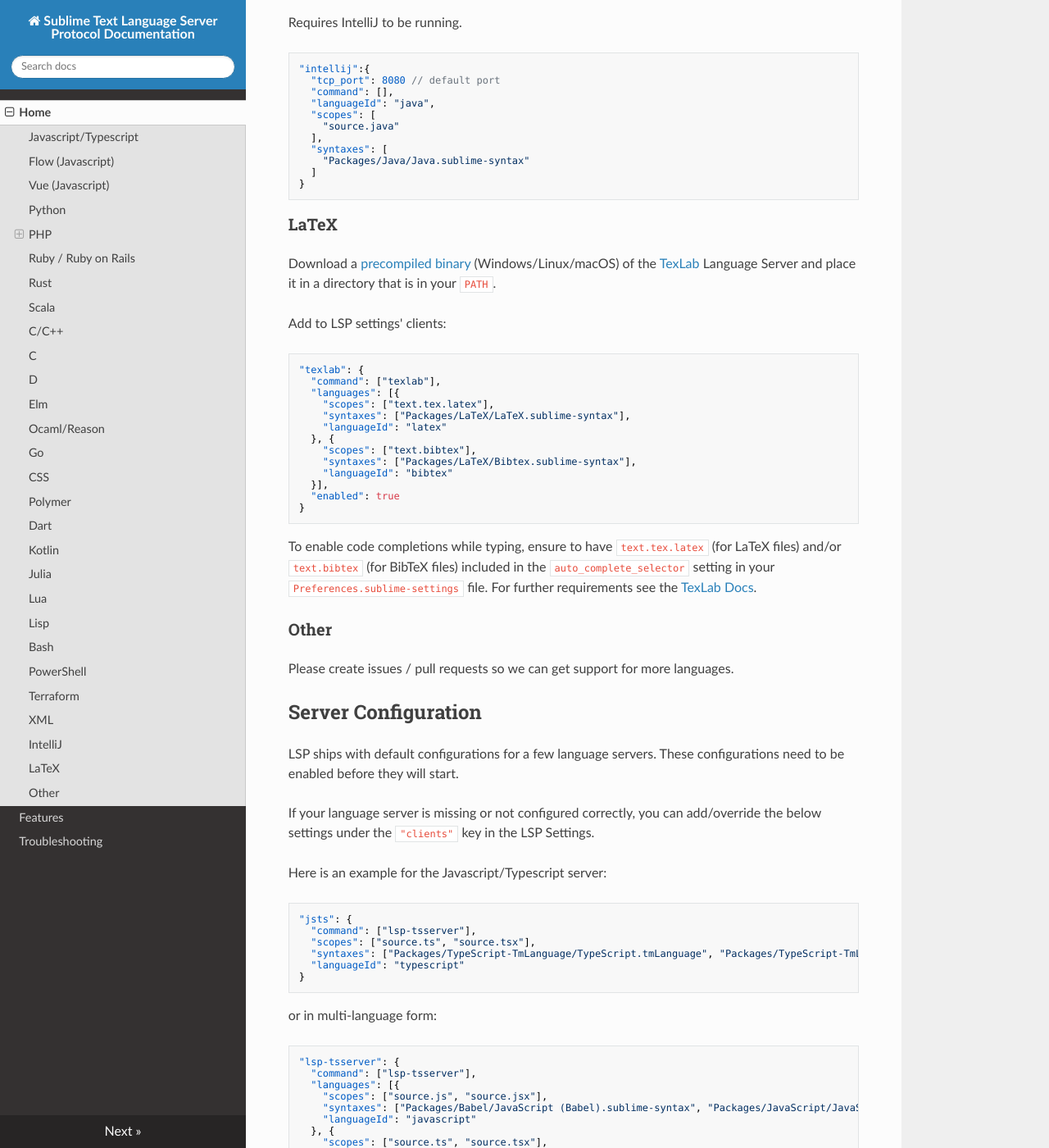
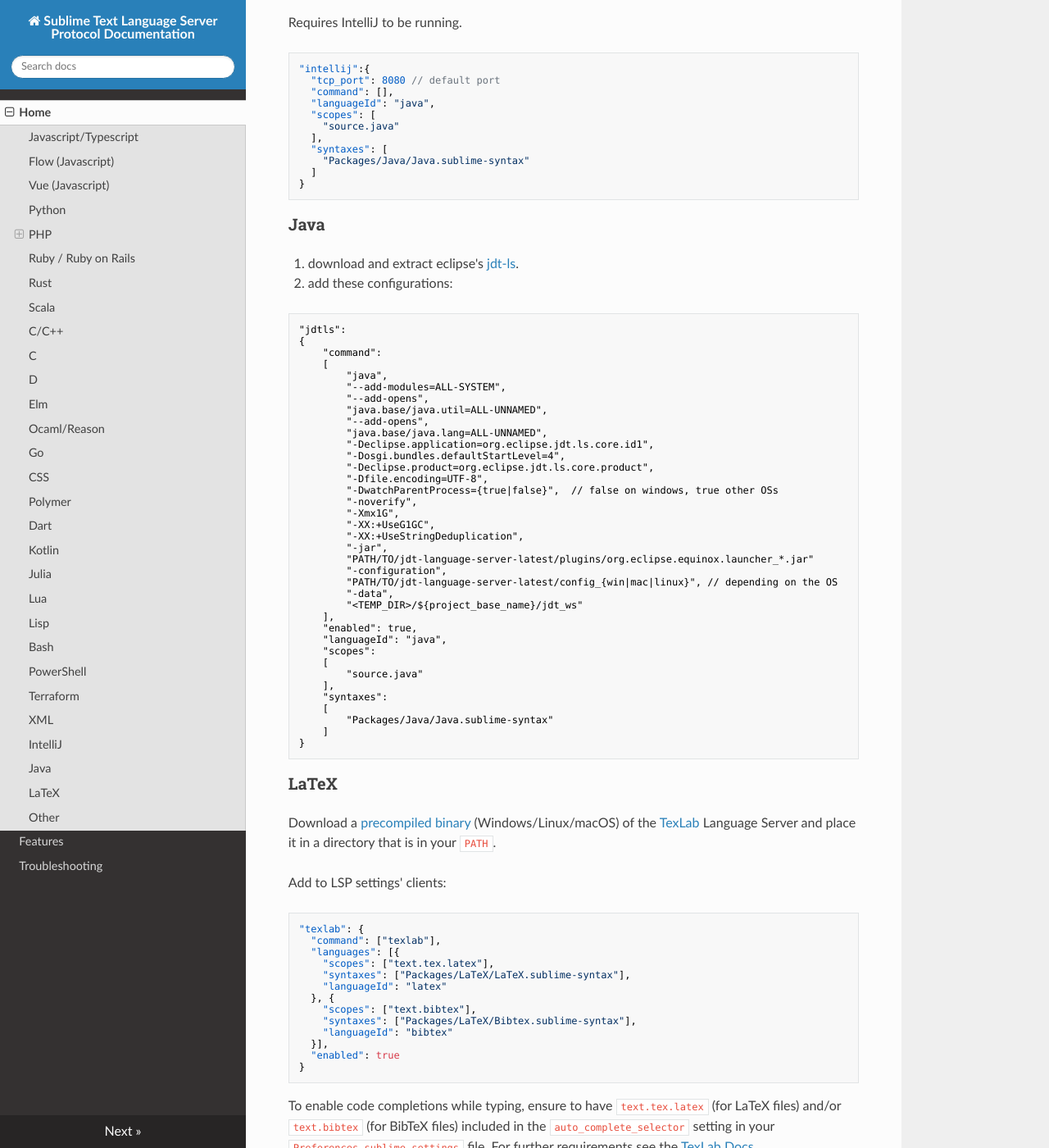
Before and after one commit to sublimelsp/LSP, an MkDocs documentation site: the page built from docs/index.md, in a window 1280 px wide and 1400 px high, scrolled down 8690 px. Shown: the whole window at 82% size. Built offline with MkDocs 1.6.1, drawn with Linux system fonts in a browser that asks for light colours; nearby versions of some CDN libraries.

Commit message:
Document jdtls server

````diff
--- a/docs/index.md
+++ b/docs/index.md
@@ -466,6 +466,51 @@
 }
 ```
 
+
+### Java<a name="java"></a>
+
+1. download and extract eclipse's [jdt-ls](https://download.eclipse.org/jdtls/snapshots/jdt-language-server-latest.tar.gz).
+2. add these configurations:
+```jsonc
+"jdtls":
+{
+    "command":
+    [
+        "java",
+        "--add-modules=ALL-SYSTEM",
+        "--add-opens",
+        "java.base/java.util=ALL-UNNAMED",
+        "--add-opens",
+        "java.base/java.lang=ALL-UNNAMED",
+        "-Declipse.application=org.eclipse.jdt.ls.core.id1",
+        "-Dosgi.bundles.defaultStartLevel=4",
+        "-Declipse.product=org.eclipse.jdt.ls.core.product",
+        "-Dfile.encoding=UTF-8",
+        "-DwatchParentProcess={true|false}",  // false on windows, true other OSs
+        "-noverify",
+        "-Xmx1G",
+        "-XX:+UseG1GC",
+        "-XX:+UseStringDeduplication",
+        "-jar",
+        "PATH/TO/jdt-language-server-latest/plugins/org.eclipse.equinox.launcher_*.jar"
+        "-configuration",
+        "PATH/TO/jdt-language-server-latest/config_{win|mac|linux}", // depending on the OS
+        "-data",
+        "<TEMP_DIR>/${project_base_name}/jdt_ws"
+    ],
+    "enabled": true,
+    "languageId": "java",
+    "scopes":
+    [
+        "source.java"
+    ],
+    "syntaxes":
+    [
+        "Packages/Java/Java.sublime-syntax"
+    ]
+}
+```
+
 ### LaTeX<a name="latex"></a>
 
 Download a [precompiled binary](https://github.com/latex-lsp/texlab/releases) (Windows/Linux/macOS) of the [TexLab](https://texlab.netlify.com/) Language Server and place it in a directory that is in your `PATH`.
````
